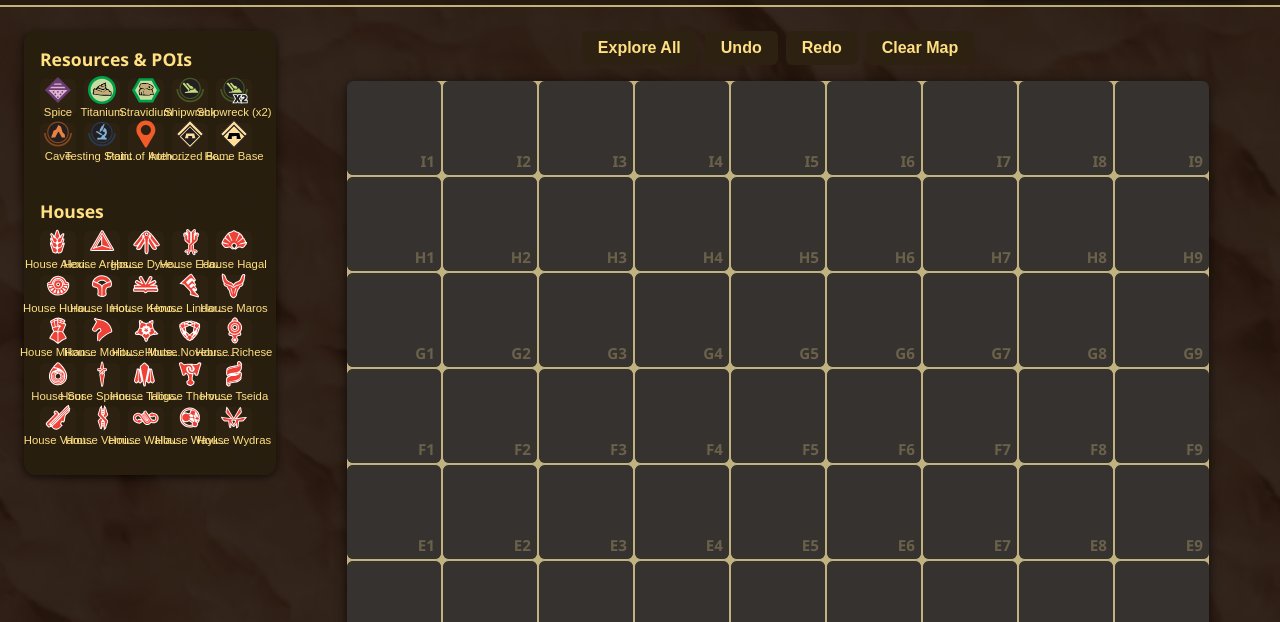
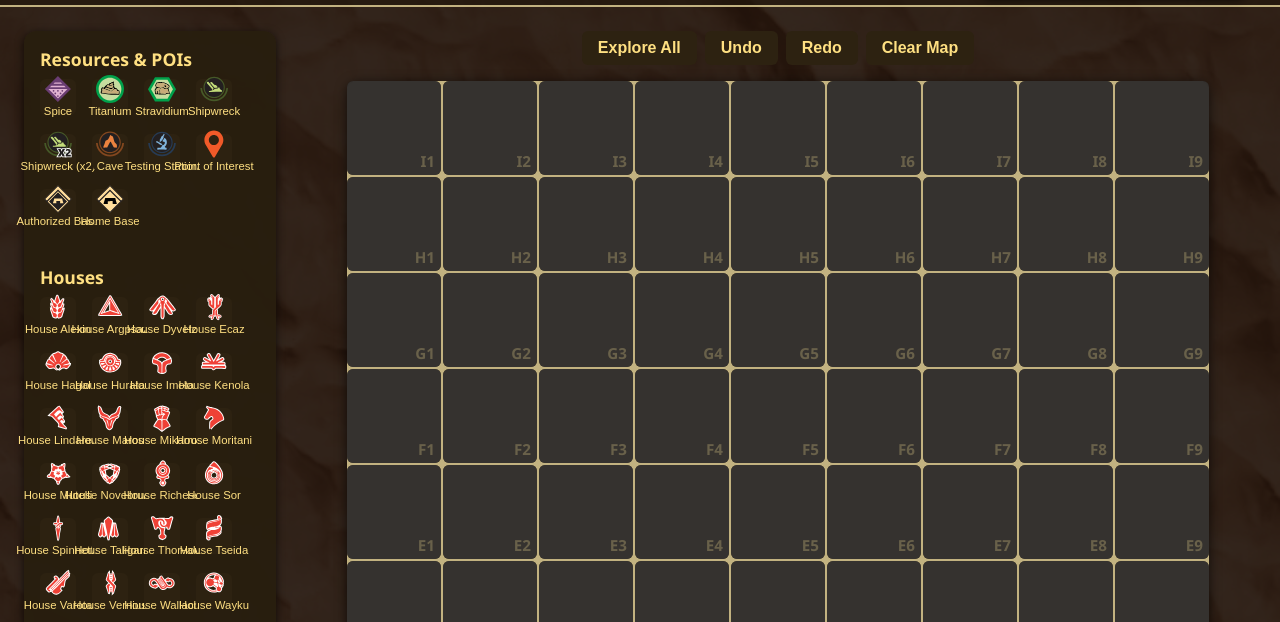
Before and after one commit to Dfintz/DD-Mapping-Tool, a plain HTML site: page index.html in a window 1280 px wide. Shown: the part 177-799 px from the top of the page. Drawn offline with Linux system fonts and the light colour scheme.

Commit message:
Enhance legend icon spacing and layout for improved usability

```diff
--- a/index.html
+++ b/index.html
@@ -73,7 +73,8 @@
     .legend-icons {
       display: flex;
       flex-wrap: wrap;
-      gap: 0.5rem;
+      gap: 1.2rem 1rem; /* Increased gap for more space between icons */
+      justify-content: flex-start;
     }
     .legend-icon {
       width: 36px;
@@ -86,6 +87,10 @@
       cursor: pointer;
       border: 2px solid transparent;
       transition: border 0.2s;
+    }
+    .legend-icon span {
+      margin-bottom: 2px;
+      display: block;
     }
     .legend-icon.selected, .legend-icon:focus {
       border: 2px solid #ffe082;
```
